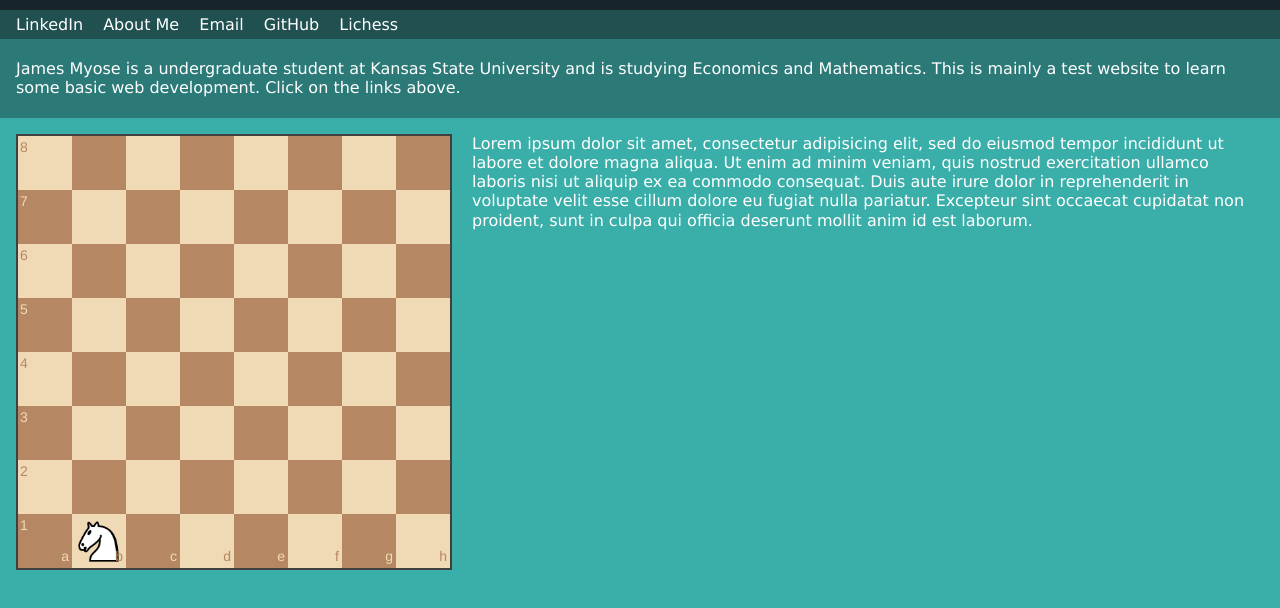
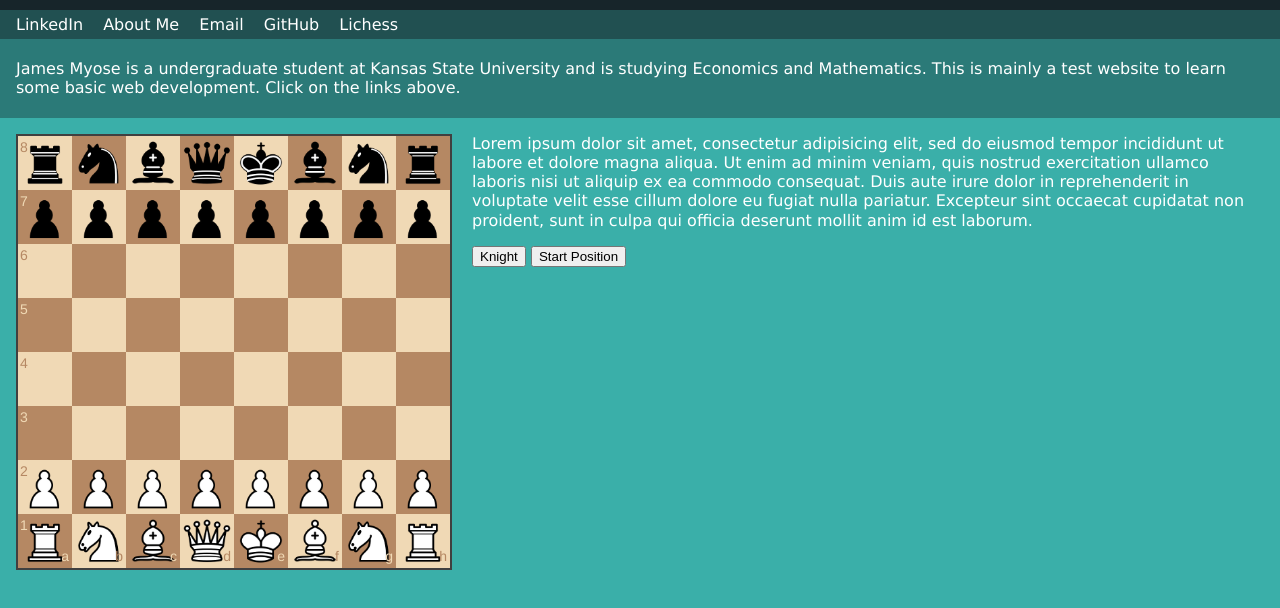
Before and after one commit to jamesmyose/jamesmyose.github.io, a plain HTML site: page index.html in a window 1280 px wide. Shown: the part 52-660 px from the top of the page. Drawn offline with nearby package versions, Linux system fonts and the light colour scheme.

Commit message:
added comments, buttons for positions, and other minor changes

```diff
--- a/index.html
+++ b/index.html
@@ -46,6 +46,9 @@
             <p>Lorem ipsum dolor sit amet, consectetur adipisicing elit, sed do eiusmod tempor incididunt ut labore et dolore magna aliqua. Ut enim ad minim veniam, quis nostrud exercitation ullamco laboris nisi ut aliquip ex ea commodo consequat. Duis aute irure dolor in reprehenderit in voluptate velit esse cillum dolore eu fugiat nulla pariatur. Excepteur sint occaecat cupidatat non proident, sunt in culpa qui officia deserunt mollit anim id est laborum.</p>
         </div>
 
+        <button id="setKnight">Knight</button>
+        <button id="setStartBtn">Start Position</button>
+
         <script src = "js/index.js"></script>
     </body>
 </html>
--- a/js/index.js
+++ b/js/index.js
@@ -1,4 +1,14 @@
 // Knight Move Visualizer
+
+/* Issues:
+If a piece just got moved, highlighting bugs if another piece is moved too quickly after the first piece
+Highlighting doesn't work with king
+Highlighting only works for white pieces
+Highlighting only works for one piece
+Invisible Knights don't get removed after highlighting
+Castling, en passant, and promotion don't work
+*/
+
 /*
 var config = {
     draggable: true,
@@ -9,7 +19,7 @@ var config = {
 var board = Chessboard('myBoard', config);
 */
 var startFen = '8/8/8/8/8/8/8/1N6'
-// var startFen = "start"
+var startFen = "start"
 
 var board = null
 var game = null
@@ -103,6 +113,7 @@ function highlight (square, numMoves, piece) {
     game.put({type: piece, color: 'w'}, moves[i].to)
     setTimeout(highlight, 500, moves[i].to, numMoves, piece)
   }
+
   // work on later: visual animation for moving knight to squares
   // updateFen = game.fen().substring(0, game.fen().length - 1)
   // board.position(updateFen, true)
@@ -142,6 +153,12 @@ var config = {
   onSnapbackEnd: onSnapbackEnd,
 }
 board = Chessboard('myBoard', config)
+
+$('#setKnight').on('click', function () {
+  board.position('8/8/8/8/8/8/8/1N6')
+})
+
+$('#setStartBtn').on('click', board.start)
 
 
 // Highlight Legal Moves Example from chessboardjs.com
```
